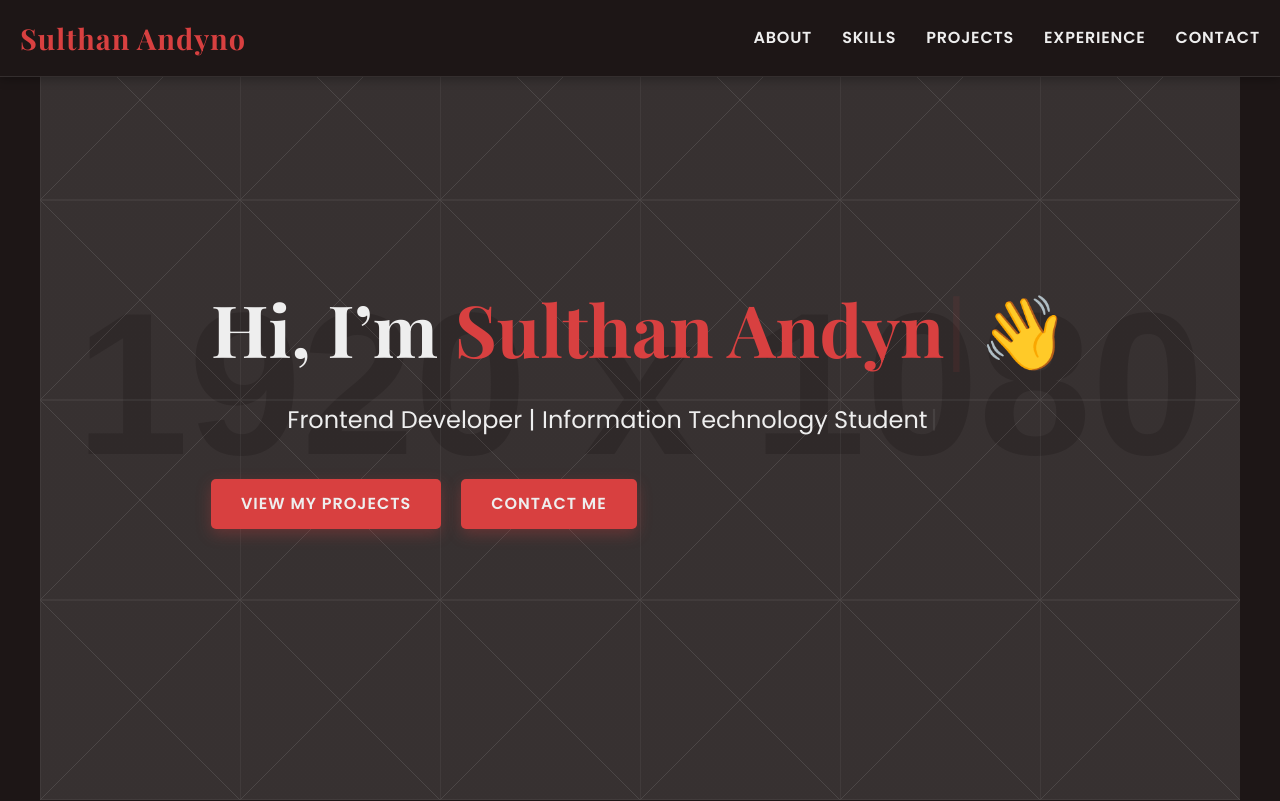
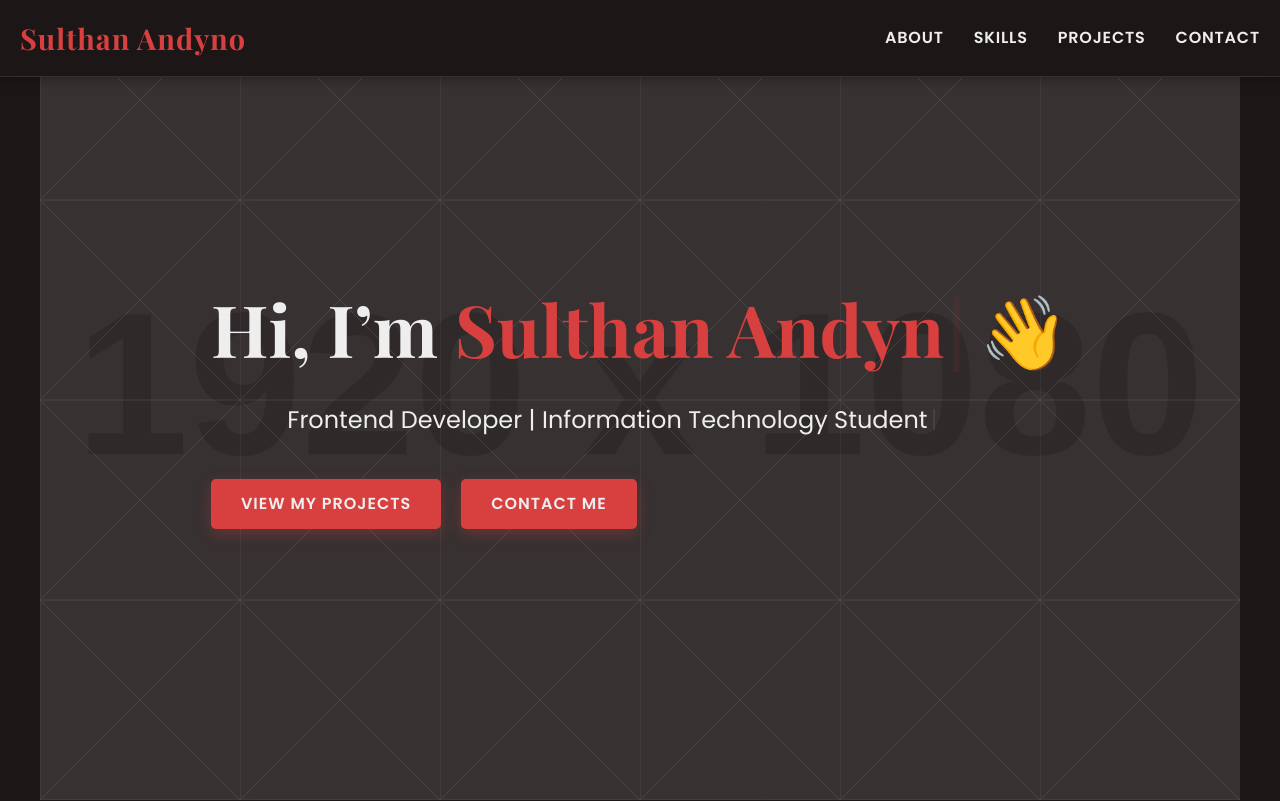
Before and after one commit to SulthanAndyno/Hello-Project---103062400023---Sulthan-Hafizh-Andyno, a React (Create React App) app: page / in a window 1280 px wide. Shown: the top 801 px of the page. Built offline with nearby package versions, Linux system fonts and the light colour scheme.

Commit message:
merapihkan navbar.js

```diff
--- a/src/components/Navbar.js
+++ b/src/components/Navbar.js
@@ -32,7 +32,7 @@ const Navbar = () => {
           <li><a href="#about">About</a></li>
           <li><a href="#skills">Skills</a></li>
           <li><a href="#projects">Projects</a></li>
-          <li><a href="#experience">Experience</a></li>
+          {/* <li><a href="#experience">Experience</a></li> */}
           <li><a href="#contact">Contact</a></li>
         </ul>
         <div className="hamburger-menu" onClick={toggleMenu}>
@@ -56,7 +56,7 @@ const Navbar = () => {
             <li><a href="#about" onClick={toggleMenu}>About</a></li>
             <li><a href="#skills" onClick={toggleMenu}>Skills</a></li>
             <li><a href="#projects" onClick={toggleMenu}>Projects</a></li>
-            <li><a href="#experience" onClick={toggleMenu}>Experience</a></li>
+            {/* <li><a href="#experience" onClick={toggleMenu}>Experience</a></li> */}
             <li><a href="#contact" onClick={toggleMenu}>Contact</a></li>
           </ul>
         </motion.div>
```
